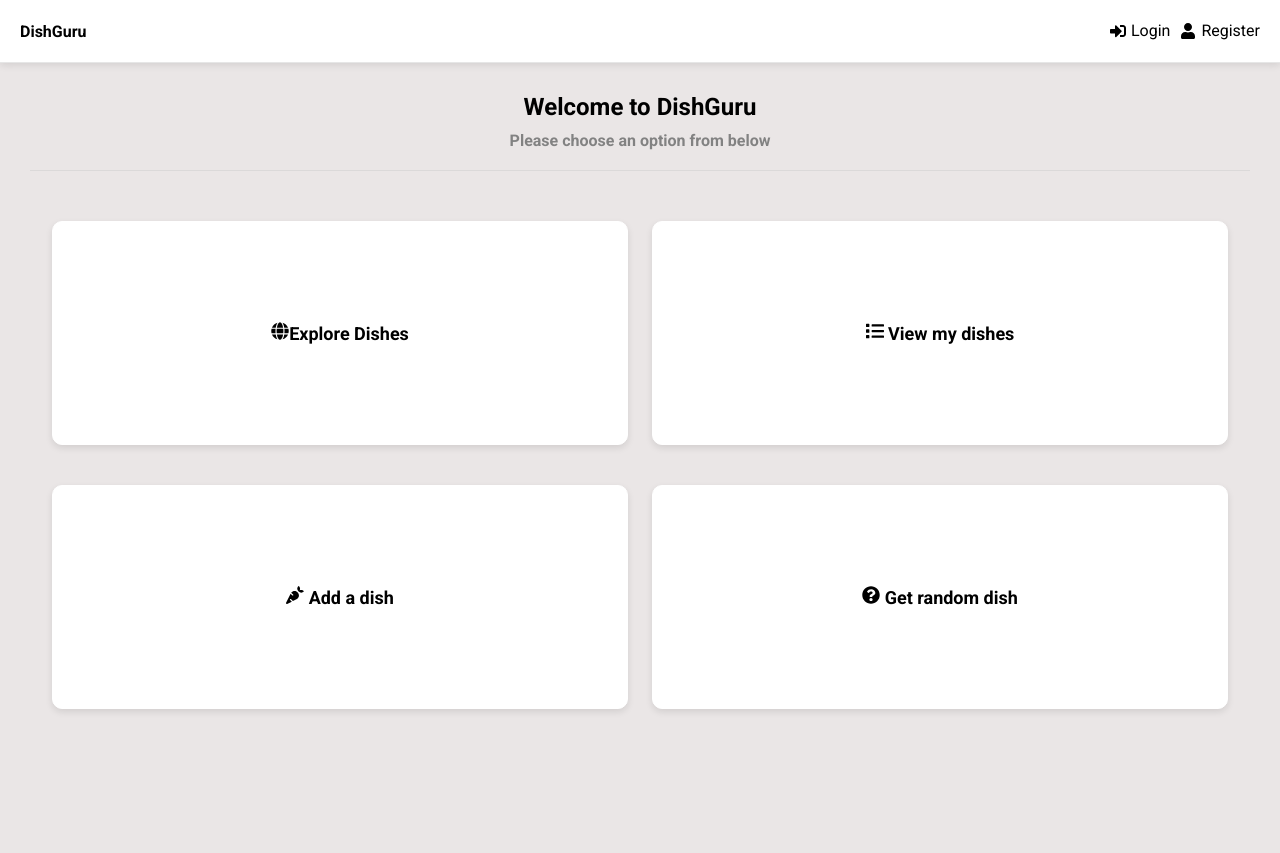
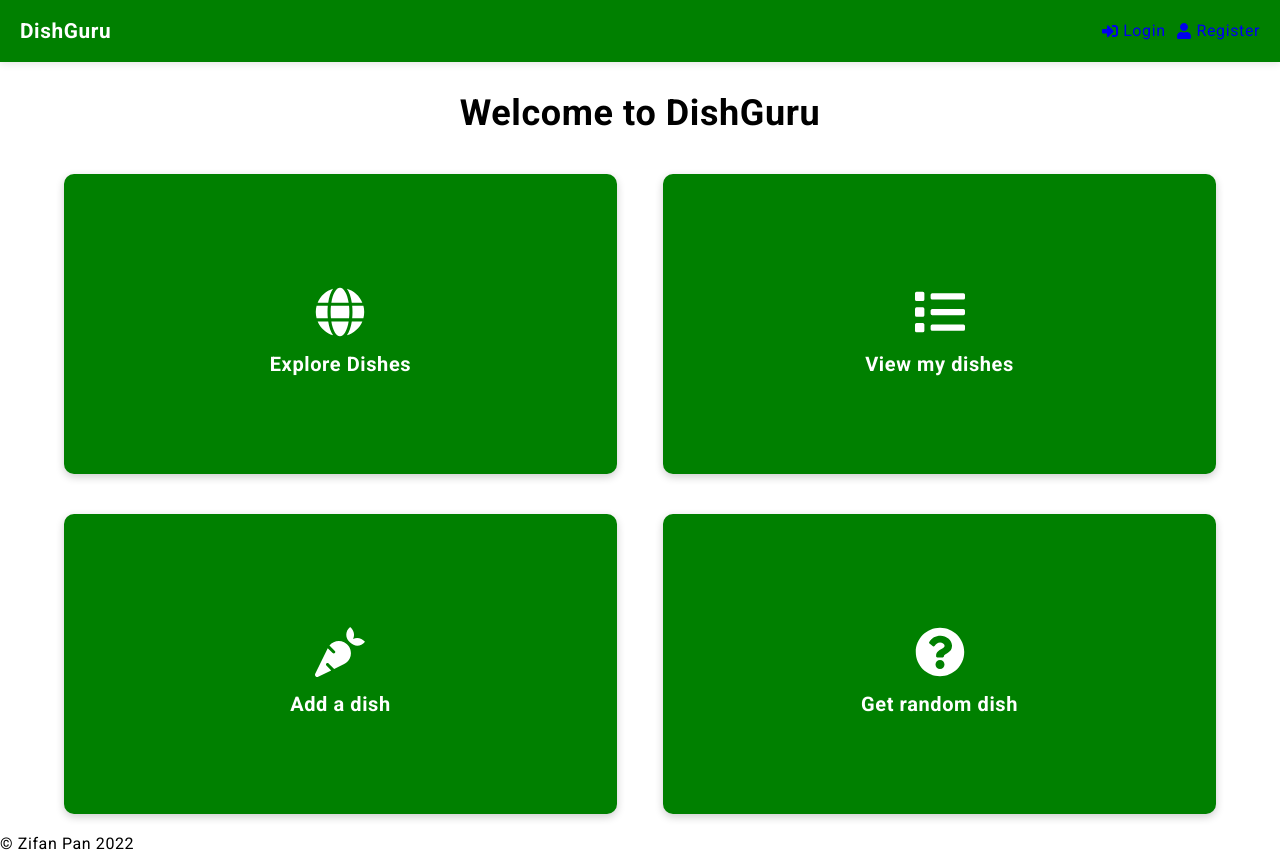
Before and after one commit to brian-pan/dish-guru-app, a React (Create React App) app in the folder frontend/: page / in a window 1280 px wide. Before the commit the page ends 800 px from the top, so only its background shows below. Built offline with nearby package versions, Linux system fonts and the light colour scheme.

Commit message:
app styling

```diff
--- a/frontend/src/App.js
+++ b/frontend/src/App.js
@@ -15,6 +15,7 @@ import MyDishes from "./pages/MyDishes";
 import MyDish from "./pages/MyDish";
 import NewDish from "./pages/NewDish";
 import RandomDish from "./pages/RandomDish";
+import Footer from "./components/Footer";
 
 function App() {
   return (
@@ -46,6 +47,7 @@ function App() {
               <Route path="/random" element={<RandomDish />} />
             </Route>
           </Routes>
+          <Footer />
         </div>
       </Router>
       <ToastContainer />
--- /dev/null
+++ b/frontend/src/components/Footer.js
@@ -0,0 +1,8 @@
+function Footer() {
+  return (
+    <footer>
+      <p>&copy; Zifan Pan 2022</p>
+    </footer>
+  );
+}
+export default Footer;
--- a/frontend/src/components/MyDishItem.js
+++ b/frontend/src/components/MyDishItem.js
@@ -6,7 +6,7 @@ import { Chip, Button } from "@mui/material";
 
 function MyDishItem({ dish }) {
   return (
-    <div className="card">
+    <div className="card dish-card">
       <div className="dish-card-title">
         <h4>{dish.name}</h4>
       </div>
@@ -31,7 +31,7 @@ function MyDishItem({ dish }) {
           <span>"</span>
         </p>
       </div>
-      <div className="card-viewButton">
+      <div className="dish-card-viewButton">
         <Button
           component={Link}
           to={`/my-dishes/${dish._id}`}
--- a/frontend/src/components/PublicDishItem.js
+++ b/frontend/src/components/PublicDishItem.js
@@ -4,7 +4,7 @@ import { Button, Chip, Typography, Rating } from "@mui/material";
 
 function PublicDishItem({ dish, average }) {
   return (
-    <div className="card">
+    <div className="card dish-card">
       <div>
         <div className="dish-card-title">
           <h4>{dish.name}</h4>
--- a/frontend/src/components/ReviewItem.js
+++ b/frontend/src/components/ReviewItem.js
@@ -2,7 +2,7 @@ import { Rating, Typography } from "@mui/material";
 
 function ReviewItem({ review }) {
   return (
-    <div className="card review-card" review-card-heading>
+    <div className="card review-card">
       <div className="review-card-heading">
         By <span>{review.author.name}</span>
       </div>
--- a/frontend/src/index.scss
+++ b/frontend/src/index.scss
@@ -1,4 +1,10 @@
 @import url("https://fonts.googleapis.com/css2?family=Poppins:wght@300;400;600;700&display=swap");
+
+$text-color1: white;
+$bg-color-primary: green;
+$bg-color-primary-dark: rgb(2, 92, 2);
+$bg-color-secondary: white;
+$max-width: 1280px;
 
 // global settings
 * {
@@ -10,12 +16,14 @@
 body {
   font-family: "Roboto", sans-serif;
   height: 100vh;
-  background-color: #e7e3e3df;
+  // background-color: #e7e3e3b5;
+  background-color: $bg-color-secondary;
+  letter-spacing: 0.6px;
 }
 
 a {
   text-decoration: none;
-  color: #000;
+  // color: #000;
 }
 
 ul {
@@ -55,19 +63,14 @@ h3 {
   justify-content: space-between;
   align-items: center;
   padding: 15px 20px;
-
-  border-bottom: 1px solid #e6e6e6;
-  background-color: #fff;
+  background-color: $bg-color-primary;
   box-shadow: 0px 2.98256px 7.4564px rgba(0, 0, 0, 0.1);
   // margin-bottom: 30px;
 
-  .logo {
-    span:nth-of-type(1) {
-      font-weight: 700;
-    }
-    span:nth-of-type(2) {
-      font-weight: 700;
-    }
+  .logo a {
+    font-weight: 700;
+    color: $text-color1;
+    font-size: 1.3rem;
   }
 
   ul {
@@ -93,76 +96,37 @@ h3 {
   }
 }
 
+.card {
+  color: $text-color1;
+  box-shadow: 0px 3px 8px rgba(0, 0, 0, 0.2);
+  border-radius: 10px;
+  background-color: $bg-color-primary;
+  a {
+    color: $text-color1;
+  }
+}
+
 .page {
-  padding: 10px;
-
-  .page-home-mobile {
-    // border: 1px solid green;
-    margin: 30px 0;
-    div {
-      border: 1px solid #fff;
-      border-radius: 10px;
-      box-shadow: 0px 2.98256px 7.4564px rgba(0, 0, 0, 0.1);
-      text-align: center;
-      width: 80%;
-      margin: 20px auto;
-      padding: 20px;
-      font-weight: 700;
-      background-color: #fff;
+  .page-home-cards {
+    font-weight: 700;
+    width: 90%;
+    margin: 0 auto;
+    max-width: $max-width;
+    display: flex;
+    flex-direction: column;
+    justify-content: space-around;
+    svg {
+      margin-right: 5px;
+    }
+    .page-home-card {
+      display: flex;
+      margin: 20px;
+      padding: 30px 20px;
+      justify-content: center;
       &:hover {
-        transform: scale(0.98);
-        background-color: #efefefdd;
-        transition: all 0.1s;
-      }
-    }
-  }
-
-  .page-home-pad {
-    // border: 1px solid green;
-    margin: 30px;
-    display: flex;
-    flex-wrap: wrap;
-    div {
-      border: 1px solid #fff;
-      border-radius: 10px;
-      box-shadow: 0px 2.98256px 7.4564px rgba(0, 0, 0, 0.1);
-      text-align: center;
-      font-size: large;
-      width: 48%;
-      margin: 20px auto;
-      padding: 20px;
-      font-weight: 700;
-      background-color: #fff;
-      padding: 100px 0;
-      &:hover {
-        transform: scale(0.98);
-        background-color: #efefefdd;
-        transition: all 0.1s;
-      }
-    }
-  }
-
-  .page-home-desktop {
-    // border: 1px solid green;
-    margin: 30px;
-    display: flex;
-    flex-wrap: wrap;
-    div {
-      border: 1px solid #fff;
-      border-radius: 10px;
-      box-shadow: 0px 2.98256px 7.4564px rgba(0, 0, 0, 0.1);
-      text-align: center;
-      font-size: large;
-      width: 48%;
-      margin: 20px auto;
-      padding: 20px;
-      font-weight: 700;
-      background-color: #fff;
-      padding: 100px 0;
-      &:hover {
-        transform: scale(0.98);
-        background-color: #efefefdd;
-        transition: all 0.1s;
+        background-color: $bg-color-primary-dark;
+        transition: 0.05s;
+        transform: scale(1.01);
       }
     }
   }
@@ -173,10 +137,9 @@ h3 {
   .page-heading {
     // margin: 30px;
     // font-size: 1.8em;
+    padding-top: 10px;
     font-weight: 700;
-    border-bottom: 1px solid rgba(210, 209, 209, 0.598);
     margin: 20px 20px;
-    padding-bottom: 20px;
 
     // padding: 0 20px;
     text-align: center;
@@ -186,7 +149,7 @@ h3 {
     }
     h1 {
       text-align: center;
-      font-size: 1.5em;
+      // font-size: 1.5em;
       margin-bottom: 10px;
     }
     .page-heading-ratings {
@@ -266,6 +229,46 @@ h3 {
       }
     }
   }
+  @media only screen and (min-width: 768px) {
+    h1 {
+      font-size: 30px;
+    }
+    .page-home-cards {
+      display: flex;
+      flex-direction: row;
+      justify-content: space-between;
+      flex-wrap: wrap;
+      .page-home-card {
+        margin: 20px 0;
+        width: 48%;
+        // padding: 50px 0;
+        min-height: 300px;
+        display: flex;
+        flex-direction: column;
+        align-items: center;
+        justify-content: center;
+        svg {
+          margin: 15px 0;
+          width: 50px;
+          height: 50px;
+        }
+      }
+    }
+  }
+
+  @media only screen and (min-width: 1280px) {
+    h1 {
+      font-size: 36px;
+    }
+    .page-home-card {
+      font-size: 20px;
+      svg {
+        margin: 30px 0;
+        width: 80px;
+        height: 80px;
+      }
+    }
+  }
 }
 
 #detailPageChip {
@@ -339,14 +342,6 @@ h3 {
 
 .card {
   // border: 1px solid red;
-  box-shadow: 0px 2.98256px 7.4564px rgba(0, 0, 0, 0.2);
-  border-radius: 10px;
-  background-color: #fff;
-  margin-bottom: 20px;
-  padding: 20px;
-  display: flex;
-  flex-direction: column;
-  justify-content: space-between;
 
   .dish-card-title {
     display: flex;
@@ -444,22 +439,9 @@ h3 {
   }
 }
 
-//phone
-@media only screen and (min-width: 320px) and (max-width: 767px) {
+//pad
+@media only screen and (min-width: 768px) {
   .page {
-    .page-home-pad,
-    .page-home-desktop {
-      display: none;
-    }
-  }
-}
-//pad
-@media only screen and (min-width: 768px) and (max-width: 1280px) {
-  .page {
-    .page-home-mobile,
-    .page-home-desktop {
-      display: none;
-    }
     .dish-reviews-cards {
       margin: 0 auto;
       display: flex;
@@ -470,67 +452,42 @@ h3 {
       width: 80%;
     }
   }
-  .cards {
-    display: flex;
-    justify-content: space-between;
-    flex-wrap: wrap;
-  }
-  .card {
-    // position: absolute;
-    width: 50%;
-    .card-viewButton {
-      position: relative;
-    }
-  }
 }
 //laptop
 @media only screen and (min-width: 1281px) {
-  .page {
-    .page-home-pad,
-    .page-home-mobile {
-      display: none;
-    }
-    .page-home-desktop {
-      margin: 30px 150px;
-      div {
-        &:nth-child(1) {
-          // border: 1px solid red;
-        }
-        .page-home-link {
-          border: 1px solid green;
-        }
-      }
-    }
+  // .page {
+  //   .page-home-pad,
+  //   .page-home-mobile {
+  //     display: none;
+  //   }
+  //   .page-home-desktop {
+  //     margin: 30px 150px;
+  //     div {
+  //       &:nth-child(1) {
+  //         // border: 1px solid red;
+  //       }
+  //       .page-home-link {
+  //         border: 1px solid green;
+  //       }
+  //     }
+  //   }
 
-    .page-addButton {
-      width: 60%;
-      margin: 0 auto;
-    }
-    .page-deleteButton {
-      width: 50%;
-      margin: 0 auto;
-    }
-    .page-heading {
-      font-size: large;
-    }
-    .review-card {
-      width: 70%;
-      margin: 20px auto;
-    }
-  }
-
-  .cards {
-    display: flex;
-    justify-content: space-between;
-    flex-wrap: wrap;
-  }
-  .card {
-    // position: absolute;
-    width: 33%;
-    .card-viewButton {
-      position: relative;
-    }
-  }
+  //   .page-addButton {
+  //     width: 60%;
+  //     margin: 0 auto;
+  //   }
+  //   .page-deleteButton {
+  //     width: 50%;
+  //     margin: 0 auto;
+  //   }
+  //   .page-heading {
+  //     font-size: large;
+  //   }
+  //   .review-card {
+  //     width: 70%;
+  //     margin: 20px auto;
+  //   }
+  // }
 
   // .layout {
   //   display: flex;
--- a/frontend/src/pages/Home.js
+++ b/frontend/src/pages/Home.js
@@ -9,79 +9,25 @@ function Home() {
     <div className="page">
       <section className="page-heading">
         <h1>Welcome {user ? "back, " + user.name : " to DishGuru"}</h1>
-        <p>Please choose an option from below</p>
       </section>
 
-      <div className="page-home-mobile">
-        <div>
-          <Link to="/dishes" className="page-home-link">
-            <FaGlobe />
-            Explore Dishes
-          </Link>
-        </div>
-        <div>
-          <Link to="/my-dishes">
-            <FaList /> View my dishes
-          </Link>
-        </div>
-        <div>
-          <Link to="/new-dish">
-            <FaCarrot /> Add a dish
-          </Link>
-        </div>
-        <div>
-          <Link to="/random">
-            <FaQuestionCircle /> Get random dish
-          </Link>
-        </div>
-      </div>
+      <div className="page-home-cards">
+        <Link to="/dishes" className="card page-home-card">
+          <FaGlobe />
+          <span>Explore Dishes</span>
+        </Link>
 
-      <div className="page-home-pad">
-        <div>
-          <Link to="/dishes">
-            <FaGlobe />
-            Explore Dishes
-          </Link>
-        </div>
-        <div>
-          <Link to="/my-dishes">
-            <FaList /> View my dishes
-          </Link>
-        </div>
-        <div>
-          <Link to="/new-dish">
-            <FaCarrot /> Add a dish
-          </Link>
-        </div>
-        <div>
-          <Link to="/random">
-            <FaQuestionCircle /> Get random dish
-          </Link>
-        </div>
-      </div>
+        <Link to="/my-dishes" className="card page-home-card">
+          <FaList /> <span>View my dishes</span>
+        </Link>
 
-      <div className="page-home-desktop">
-        <div>
-          <Link to="/dishes">
-            <FaGlobe />
-            Explore Dishes
-          </Link>
-        </div>
-        <div>
-          <Link to="/my-dishes">
-            <FaList /> View my dishes
-          </Link>
-        </div>
-        <div>
-          <Link to="/new-dish">
-            <FaCarrot /> Add a dish
-          </Link>
-        </div>
-        <div>
-          <Link to="/random">
-            <FaQuestionCircle /> Get random dish
-          </Link>
-        </div>
+        <Link to="/new-dish" className="card page-home-card">
+          <FaCarrot /> <span>Add a dish</span>
+        </Link>
+
+        <Link to="/random" className="card page-home-card">
+          <FaQuestionCircle /> <span>Get random dish</span>
+        </Link>
       </div>
     </div>
   );
```
Also changed, not shown: frontend/src/pages/MyDishes.js (+4 -6 lines).
